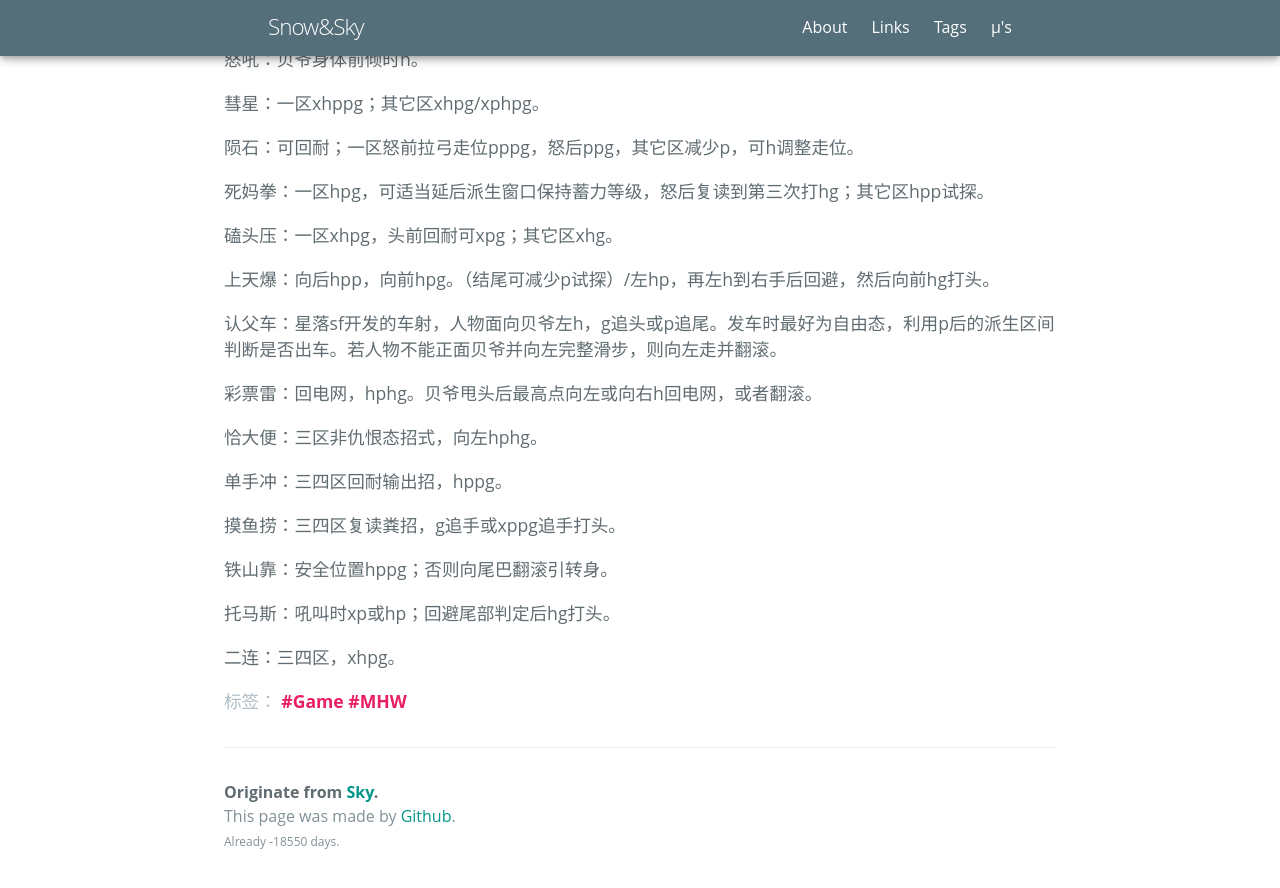
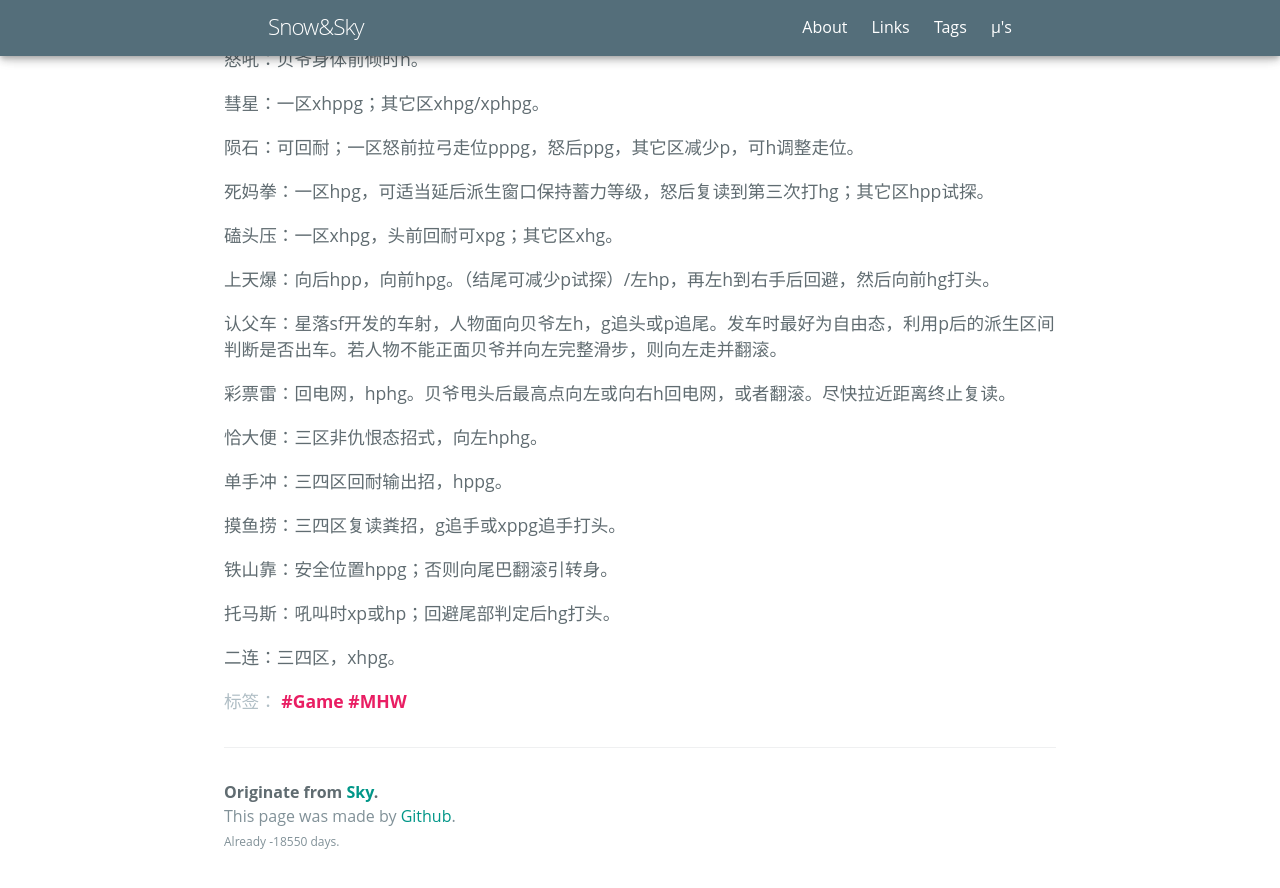
Before and after one commit to NishikinoSky/NishikinoSky.github.io, a Jekyll site: the page built from _posts/2021-2-23-MHWBow.md, in a window 1280 px wide and 900 px high, scrolled down 1025 px. Shown: the top 888 px of the window. Built offline with Jekyll 4.4.1, drawn with Linux system fonts in a browser that asks for light colours; some web fonts are replaced.

Commit message:
Update 2021-2-23-MHWBow.md

```diff
--- a/_posts/2021-2-23-MHWBow.md
+++ b/_posts/2021-2-23-MHWBow.md
@@ -40,7 +40,7 @@ x：迅雷闪击  h：滑步  p：平射  g：刚射
 
 认父车：星落sf开发的车射，人物面向贝爷左h，g追头或p追尾。发车时最好为自由态，利用p后的派生区间判断是否出车。若人物不能正面贝爷并向左完整滑步，则向左走并翻滚。
 
-彩票雷：回电网，hphg。贝爷甩头后最高点向左或向右h回电网，或者翻滚。
+彩票雷：回电网，hphg。贝爷甩头后最高点向左或向右h回电网，或者翻滚。尽快拉近距离终止复读。
 
 恰大便：三区非仇恨态招式，向左hphg。
 
```
